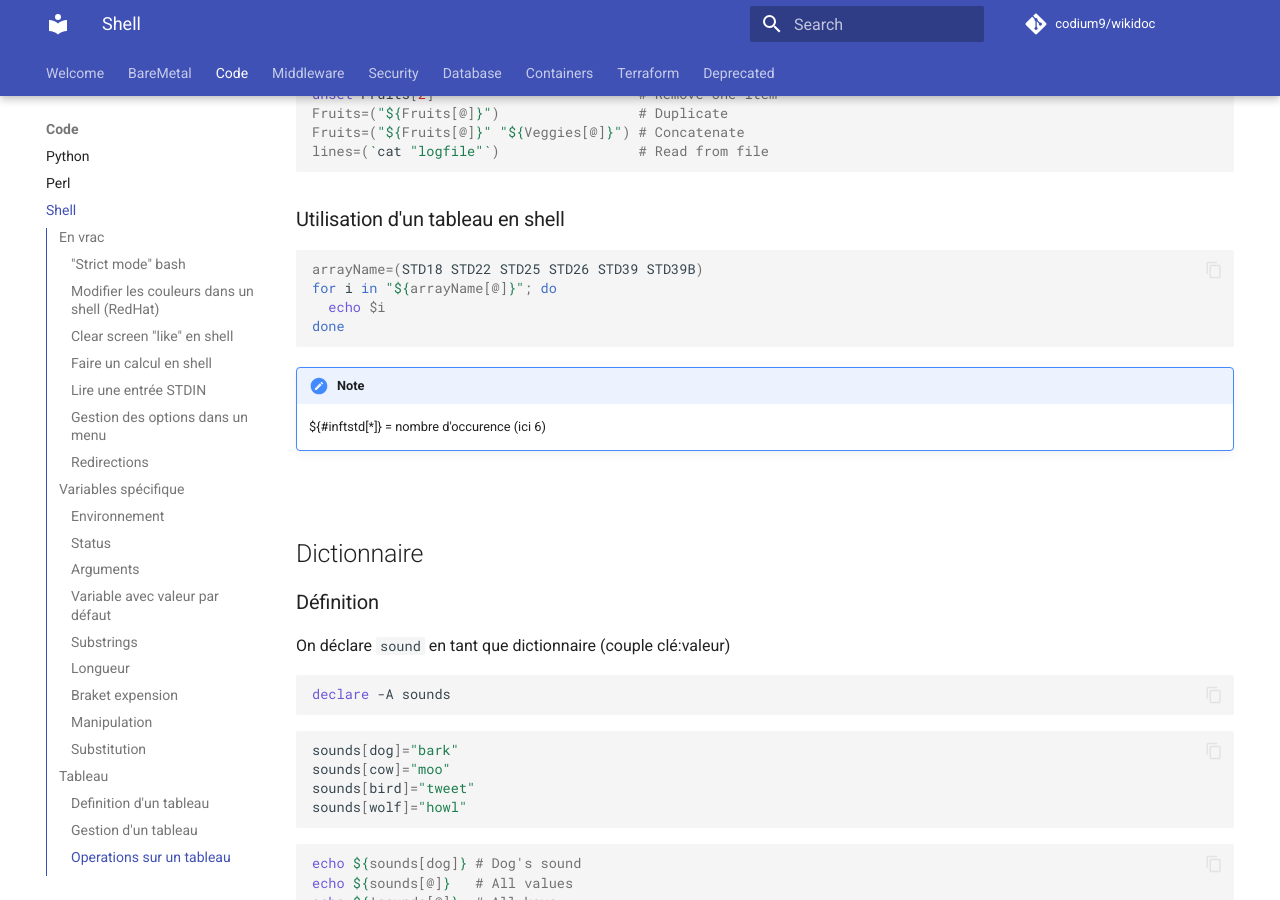
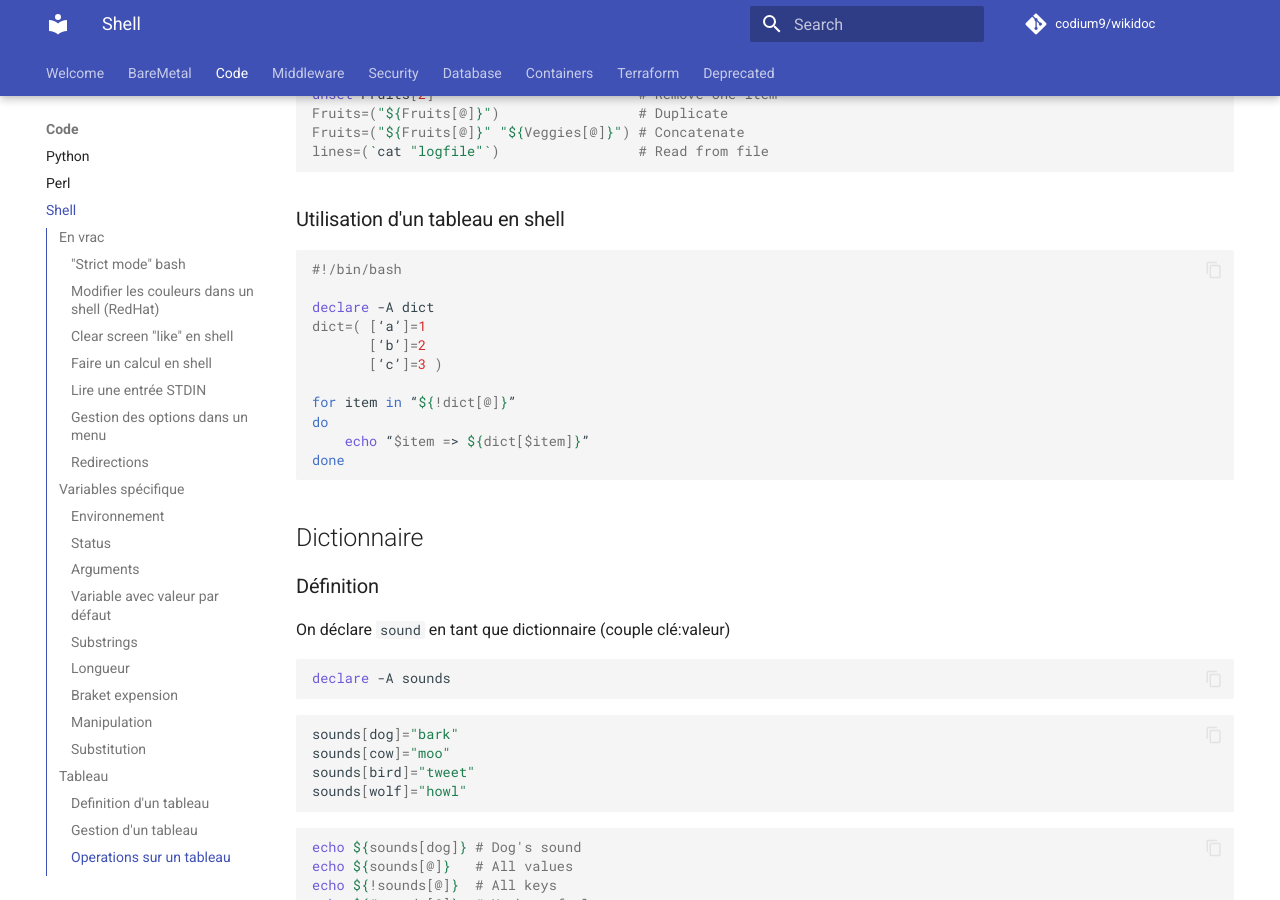
Before and after one commit to codium9/wikidoc, an MkDocs documentation site: the page built from docs/Code/Shell.md, in a window 1280 px wide and 900 px high, scrolled down 7401 px. Built offline with MkDocs 1.6.1 and Material for MkDocs 9.7.7, drawn with Linux system fonts in a browser that asks for light colours; comment, search, counter and statistics services are not loaded.

Commit message:
Modify array exemple

````diff
--- a/docs/Code/Shell.md
+++ b/docs/Code/Shell.md
@@ -299,17 +299,18 @@ lines=(`cat "logfile"`)                 # Read from file
 
 ### Utilisation d'un tableau en shell
 ```bash
-arrayName=(STD18 STD22 STD25 STD26 STD39 STD39B)
-for i in "${arrayName[@]}"; do
-  echo $i
+#!/bin/bash
+
+declare -A dict
+dict=( [‘a’]=1
+       [‘b’]=2
+       [‘c’]=3 )
+
+for item in “${!dict[@]}”
+do
+    echo “$item => ${dict[$item]}”
 done
 ```
-
-!!! note
-    ${#inftstd[*]} = nombre d'occurence (ici 6)
-
-
-&nbsp;
 
 
 ## Dictionnaire
````
